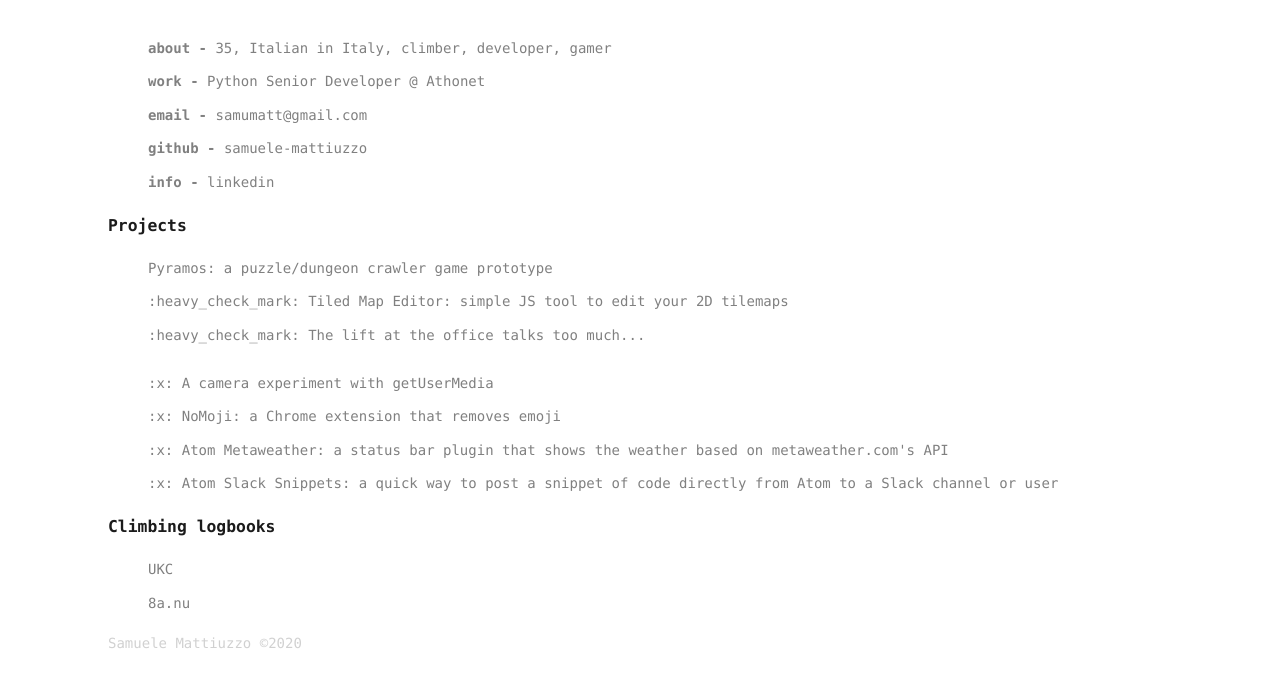
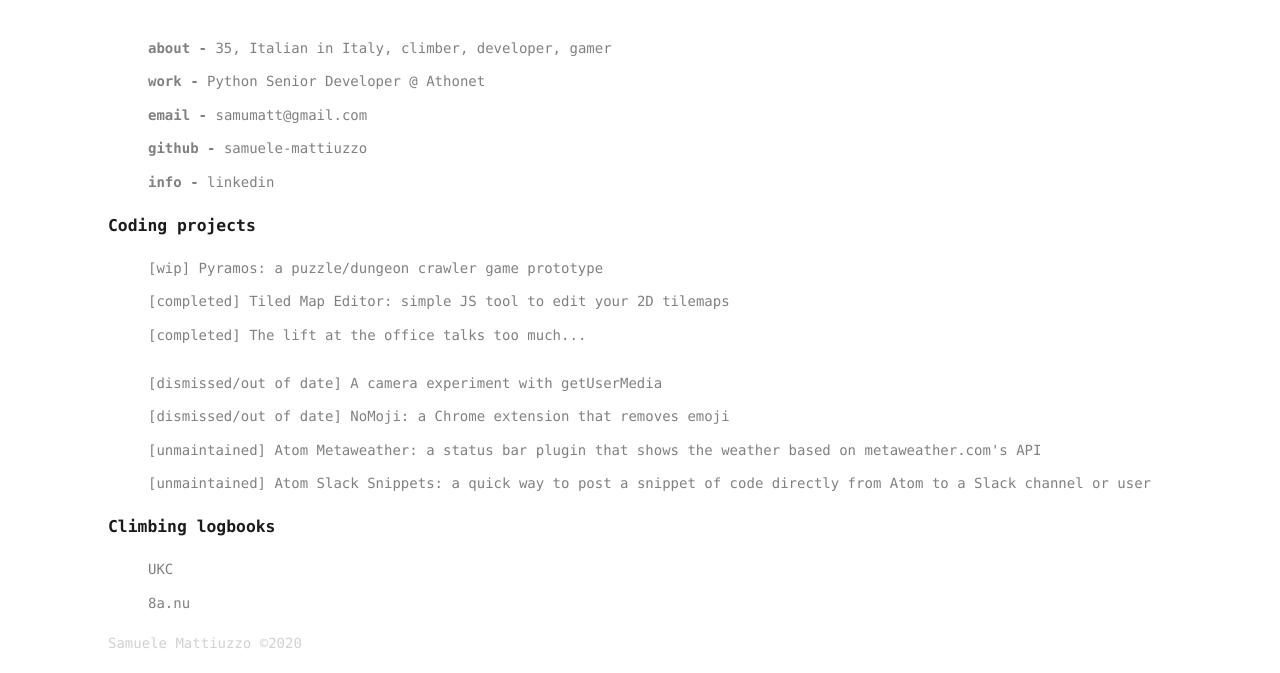
Before and after one commit to samuele-mattiuzzo/samuele-mattiuzzo.github.io, a plain HTML site: page index.html in a window 1280 px wide. Shown: the part 149-822 px from the top of the page. Drawn offline with Linux system fonts and the light colour scheme.

Commit message:
Update index.html

```diff
--- a/index.html
+++ b/index.html
@@ -24,18 +24,18 @@
       </li>
     </ul>
 
-    <h3>Projects</h3>
+    <h3>Coding projects</h3>
     <ul>
-        <li><a href="https://github.com/samuele-mattiuzzo/pyramos-game">Pyramos: a puzzle/dungeon crawler game prototype</a></li>
-        <li>:heavy_check_mark: <a href="https://samuele-mattiuzzo.github.io/tiled-map-editor">Tiled Map Editor: simple JS tool to edit your 2D tilemaps</a></li>
-        <li>:heavy_check_mark: <a href="https://github.com/samuele-mattiuzzo/talking-lift">The lift at the office talks too much...</a></li>
+        <li>[wip] <a href="https://github.com/samuele-mattiuzzo/pyramos-game">Pyramos: a puzzle/dungeon crawler game prototype</a></li>
+        <li>[completed] <a href="https://samuele-mattiuzzo.github.io/tiled-map-editor">Tiled Map Editor: simple JS tool to edit your 2D tilemaps</a></li>
+        <li>[completed] <a href="https://github.com/samuele-mattiuzzo/talking-lift">The lift at the office talks too much...</a></li>
     </ul>
 
     <ul>
-        <li>:x: <a href="/camera-experiment/">A camera experiment with getUserMedia</a></li>
-        <li>:x: <a href="https://github.com/samuele-mattiuzzo/nomoji">NoMoji: a Chrome extension that removes emoji</a></li>
-        <li>:x: <a href="https://github.com/samuele-mattiuzzo/atom-meta-weather">Atom Metaweather</a>: a status bar plugin that shows the weather based on <a href="https://www.metaweather.com">metaweather.com</a>'s API</li>
-        <li>:x: <a href="https://github.com/samuele-mattiuzzo/atom-slack-snippets">Atom Slack Snippets</a>: a quick way to post a snippet of code directly from Atom to a Slack channel or user</li>
+        <li>[dismissed/out of date] <a href="/camera-experiment/">A camera experiment with getUserMedia</a></li>
+        <li>[dismissed/out of date] <a href="https://github.com/samuele-mattiuzzo/nomoji">NoMoji: a Chrome extension that removes emoji</a></li>
+        <li>[unmaintained] <a href="https://github.com/samuele-mattiuzzo/atom-meta-weather">Atom Metaweather</a>: a status bar plugin that shows the weather based on <a href="https://www.metaweather.com">metaweather.com</a>'s API</li>
+        <li>[unmaintained] <a href="https://github.com/samuele-mattiuzzo/atom-slack-snippets">Atom Slack Snippets</a>: a quick way to post a snippet of code directly from Atom to a Slack channel or user</li>
     </ul>
 
     <h3>Climbing logbooks</h3>
```
